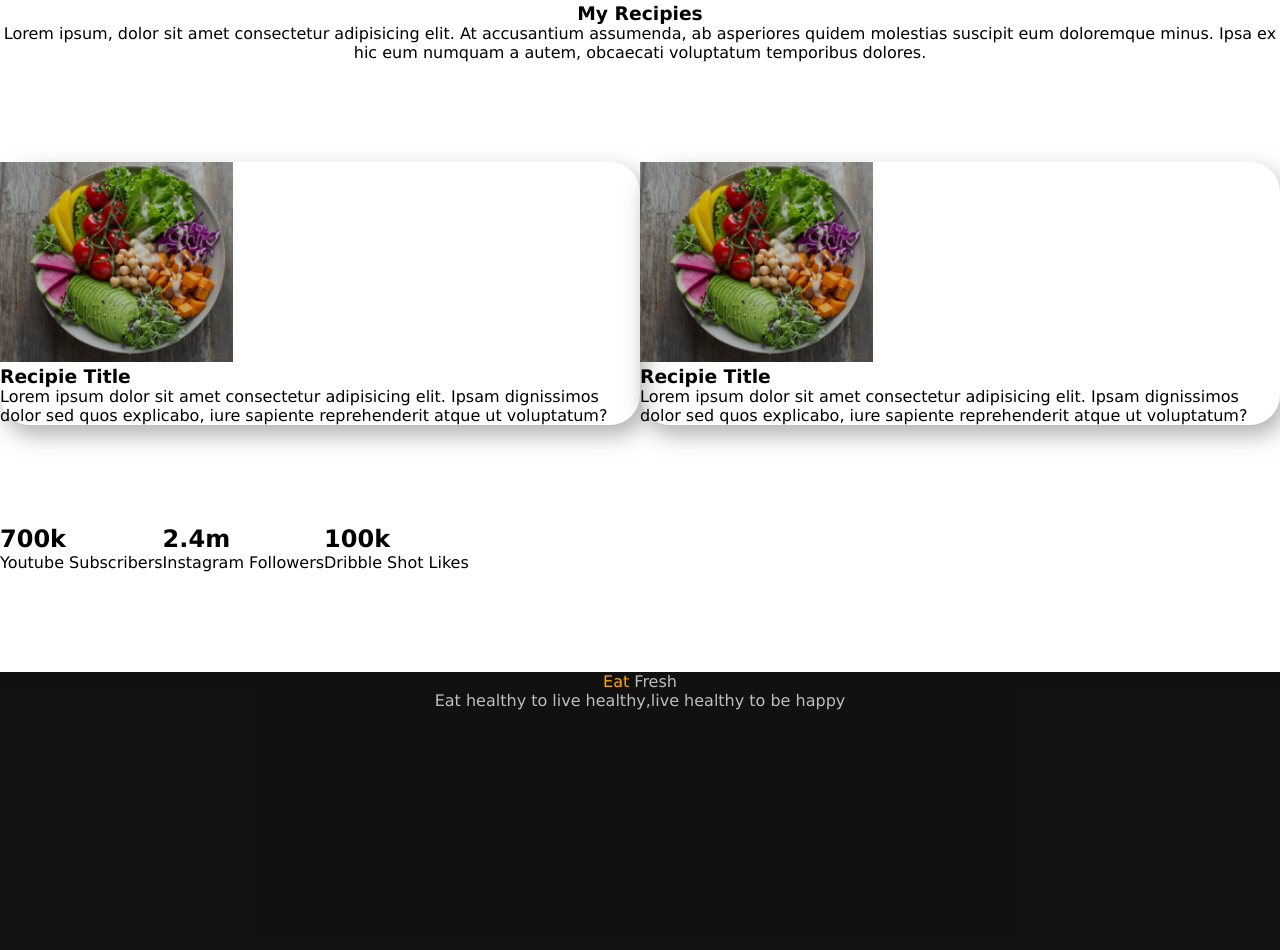
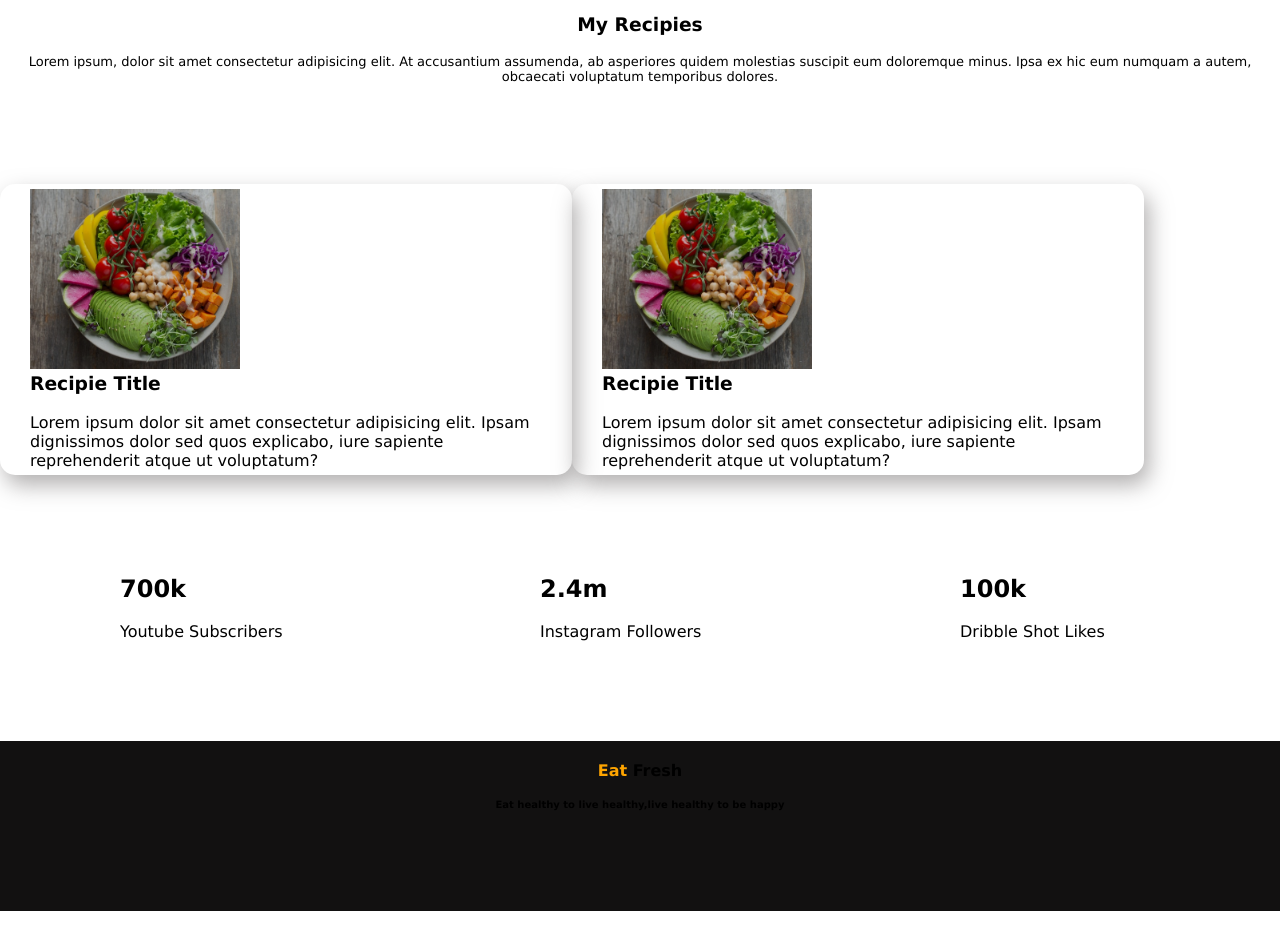
Before and after one commit to syedaAmina/practice-website, a plain HTML site: page index.html in a window 1280 px wide. Shown: the part 1092-2042 px from the top of the page. After the commit the page ends 2003 px from the top, so only its background shows below. Drawn offline with Linux system fonts and the light colour scheme.

Commit message:
last part added

```diff
--- a/index.html
+++ b/index.html
@@ -12,8 +12,8 @@
         <div>
             <h1> <span class="orange-color">Skip</span> The Diet,</h1>
             <h1>Just Eat Healthy</h1>
-            <h1>With Food Network</h1>
-            <p>Lorem ipsunsectetur fuga? Lorem ipsum, dolor sit amet consectetur adipisicing elit. Dolorum!</p>
+            <h1>With Food Network</h1> <br> <br>
+            <p>Lorem ipsunsectetur fuga? Lorem ipsum, dolor sit amet consectetur adipisicing elit. Dolorum!</p> <br> <br>
             <a class="link-button" href="https://www.google.com">Order Food</a>
         </div>
         <div class="half-width">
@@ -26,46 +26,46 @@
     <img src="Person Image.png" alt="">
 </div>
 <div>
-    <h3>About Me</h3>
-    <p>Lorem ipsum dolor, sit amet consectetur adipisicing elit. Natus perspiciatis cupiditate modi, ipsum deleniti inventore dolorum cum sequi. Est, alias?</p>
+    <h3>About Me</h3> <br> <br>
+    <p>Lorem ipsum dolor, sit amet consectetur adipisicing elit. Natus perspiciatis cupiditate modi, ipsum deleniti inventore dolorum cum sequi. Est, alias?</p> <br> <br>
     <a class="link-button" href="https://www.google.com">Contact Me</a>
 </div>
     </section>
     <section>
        <div class="recipie">
-        <h3>My Recipies</h3>
+        <h3>My Recipies</h3> <br>
         <p>Lorem ipsum, dolor sit amet consectetur adipisicing elit. At accusantium assumenda, ab asperiores quidem molestias suscipit eum doloremque minus. Ipsa ex hic eum numquam a autem, obcaecati voluptatum temporibus dolores.</p>
        </div>
     </section>
     <section >
         <div class="one">
-            <img id="recipie-photo" src="Project Cover5.png" alt="">
-            <h3>Recipie Title</h3>
+            <img id="recipie-photo" src="Project Cover5.png" alt=""> <br>
+            <h3>Recipie Title</h3> <br>
             <p>Lorem ipsum dolor sit amet consectetur adipisicing elit. Ipsam dignissimos dolor sed quos explicabo, iure sapiente reprehenderit atque ut voluptatum?</p>
         </div>
         <div class="one">
-            <img id="recipie-photo" src="Project Cover5.png" alt="blank">
-            <h3>Recipie Title</h3>
+            <img id="recipie-photo" src="Project Cover5.png" alt="blank"> <br>
+            <h3>Recipie Title</h3> <br>
             <p>Lorem ipsum dolor sit amet consectetur adipisicing elit. Ipsam dignissimos dolor sed quos explicabo, iure sapiente reprehenderit atque ut voluptatum?</p>
         </div>
     </section>
     <section class="top">
 <div class="two">
-    <h2>700k</h2>
+    <h2>700k</h2> <br>
     <p>Youtube Subscribers</p>
 </div>
 <div class="two">
-    <h2>2.4m</h2>
+    <h2>2.4m</h2> <br>
     <p>Instagram Followers</p>
 </div>
 <div class="two">
-    <h2>100k</h2>
+    <h2>100k</h2> <br>
     <p>Dribble Shot Likes</p>
 </div>
     </section>
     <footer>
-        <div id="last"> <span class="orange-color">Eat</span> Fresh</div>
-        <p id="last-p">Eat healthy to live healthy,live healthy to be happy</p>
+        <div > <span class="orange-color">Eat</span> Fresh</div> <br>
+        <p >Eat healthy to live healthy,live healthy to be happy</p>
     </footer>
 </body>
 </html>
--- a/style.css
+++ b/style.css
@@ -11,6 +11,10 @@ h1{
 }
 .orange-color{
     color: orange;
+}
+.top{
+    margin-top:20px ;
+    margin-left: 20px;
 }
 .half-width{
     width: 50%;
@@ -39,37 +43,38 @@ section{
     background-position:left;
 }
 .recipie{
-    text-align: center;
+    text-align:center;
+}
+.recipie p{
+    font-size:13px
 }
 .recipie-title{
     display: flex;
     padding-left: 2%;}
     .one{
-            box-shadow: 5px 10px 22px #8a8787ab;
-            border-radius: 30px;
+        width: 40%;
+        padding: 5px 30px 5px;
+        box-shadow: 5px 10px 22px #8a8787ab;
+        border-radius: 15px;
     }
 
 #recipie-photo{
-height: 200px;
-width 30%
+height: 180px;
+width: 30%
+border-radius: 40px;
 }
 .two{
     display: inline;
+    width:33%;
+    margin-left:100px
 
 }footer{
     background-color: rgba(7, 6, 6, 0.952);
-    height:300px;
-    margin: 0;
+    height: 150px;
+    font-weight: 700;
+    padding-top: 20px;
+    text-align: center;}
+footer p{
+    font-size: 10px;
+
 }
-.p-tag{
-    margin-top:-10px;
-}
-#last{
-    margin-top: 70px;
-    text-align: center;
-    color: rgb(192, 188, 188);
-}
-#last-p{
-    color: rgb(192, 188, 188);
-    text-align: center;
-}
```
